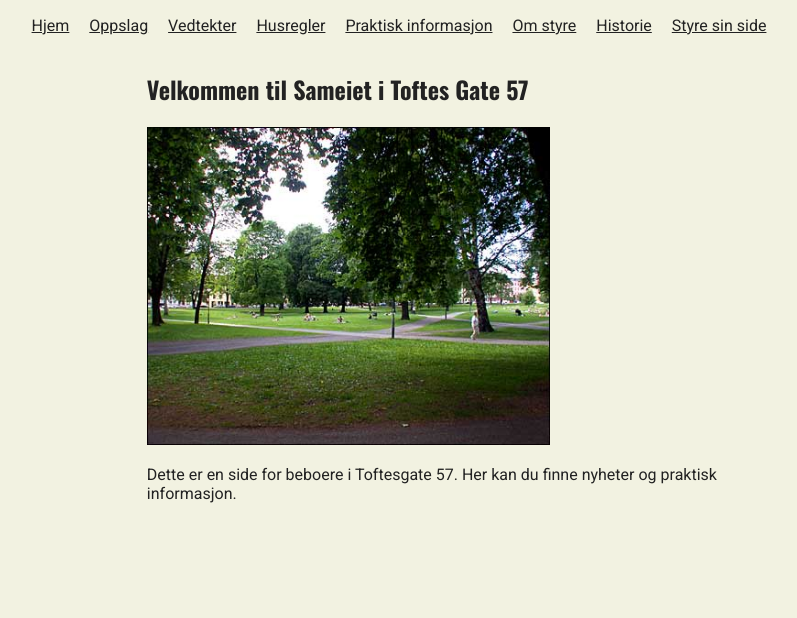
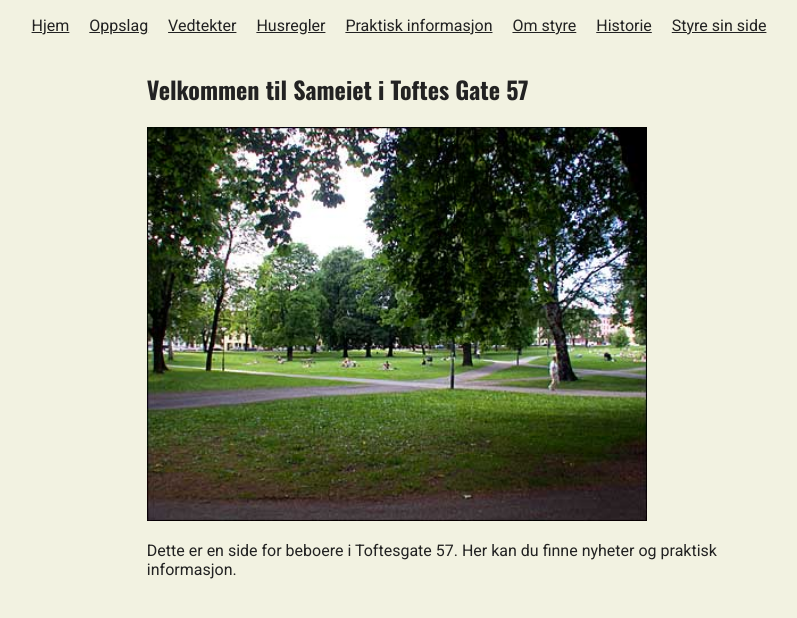
Before and after one commit to victorkj/toftesgate57, a plain HTML site: page index.html in a window 1280 px wide. Shown: the whole page, without its empty margins (253-1050 px from the left). Drawn offline with nearby package versions, Linux system fonts and the light colour scheme.

Commit message:
change img size

```diff
--- a/style.css
+++ b/style.css
@@ -50,7 +50,7 @@ h3 {
 }
 
 img {
-	width: 403px;
+width: 500px;
 }
 
 p {
```
